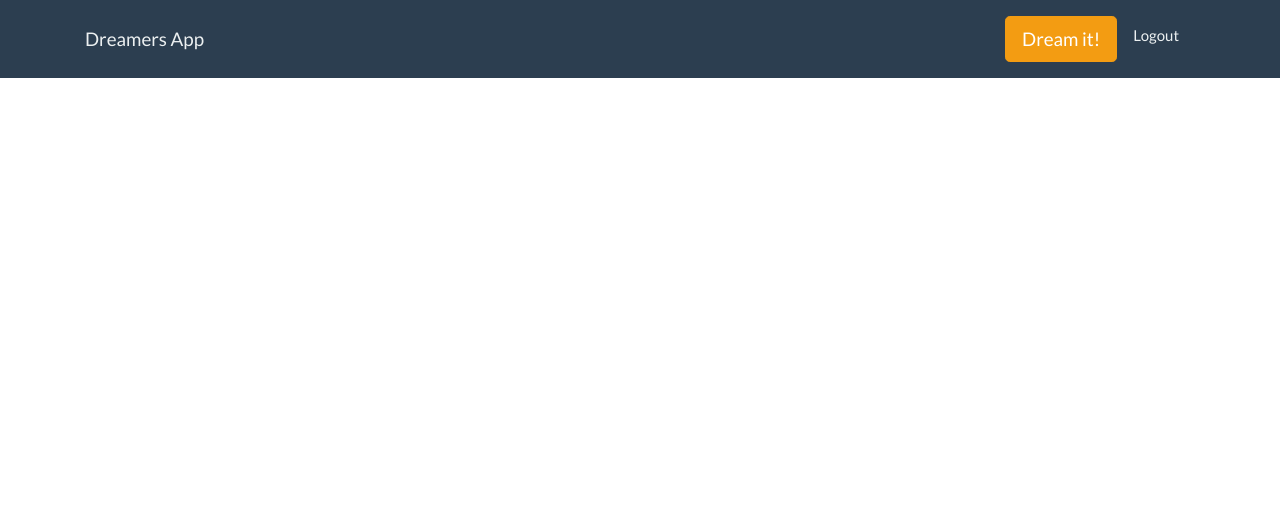
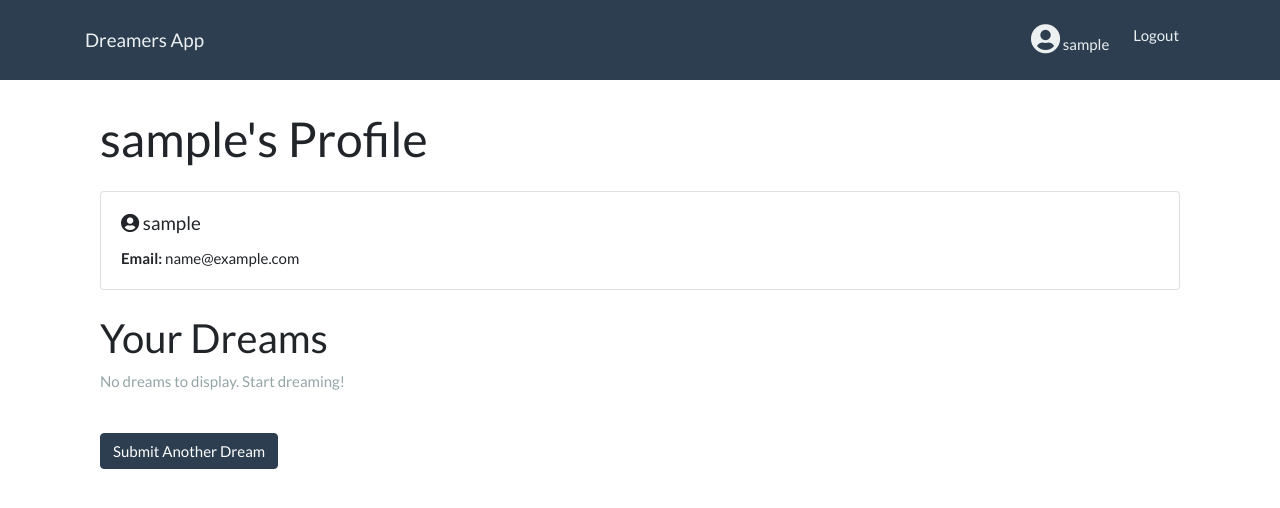
Before and after one commit to sokol-marina/Dreamers_app, a Flask app: page /users/1 in a window 1280 px wide. Shown: the top 508 px of the page. Run offline with Flask 2, Linux system fonts and the light colour scheme; the visitor is signed in with stand-in values (Sample User, id 1); data comes from the database, SQL or seed files in the repository; data that the repository does not hold is empty; some libraries are stand-ins or nearby versions.

Commit message:
adding the profile page

```diff
--- a/app.py
+++ b/app.py
@@ -120,9 +120,8 @@ def register():
 def login():
     """Produce login form or handle login."""
 
-    if "id" in session:
-        return redirect("/dream")
-        # return redirect(f"/users/{session['id']}")
+    if "user_id" in session:
+        return redirect("/")
 
     form = LoginForm()
 
@@ -133,6 +132,7 @@ def login():
         user = User.authenticate(username, password)  # <User> or False
         if user:
             session['user_id'] = user.id
+            session['username'] = user.username
             return redirect(f"/users/{user.id}")
         else:
             form.username.errors = ["Invalid username/password."]
@@ -148,13 +148,19 @@ def logout_user():
     return redirect('/login')
 
 
-@app.route("/users/<int:id>")
-def show_user(id):
+@app.route("/users/<int:user_id>")
+def show_user(user_id):
     """Example page for logged-in-users."""
 
-    if "user_id" not in session or id != session['user_id']:
+    if "user_id" not in session or user_id != session['user_id']:
         raise Unauthorized()
 
-    user = User.query.get_or_404(id)
+    user = User.query.get_or_404(user_id)
 
-    return render_template("users/user_details.html", user=user)
+    # Get page number from query string (default to 1)
+    page = request.args.get('page', 1, type=int)
+
+    # Paginate the dreams, showing 5 per page
+    dreams = Dream.query.filter_by(user_id=user.id).order_by(Dream.timestamp.desc()).paginate(page=page, per_page=5)
+
+    return render_template("users/user_details.html", user=user,  dreams=dreams)
--- a/models.py
+++ b/models.py
@@ -28,7 +28,7 @@ class User(db.Model):
     dreams = db.relationship("Dream", backref="user", cascade="all, delete-orphan")
 
     @classmethod
-    def register(cls, username, email, password):
+    def register(cls, username, password, email):
         """Register a user, hashing their password."""
         hashed = bcrypt.generate_password_hash(password).decode("utf8")
         user = cls(username=username, email=email, password=hashed)
--- a/templates/base.html
+++ b/templates/base.html
@@ -17,12 +17,13 @@
             <ul class="nav navbar-nav flex-row float-right">
                 {% if 'user_id' in session %}
                 <li class="nav-item">
-                    <a class="btn btn-lg btn-warning" href="/">Dream it!</a>
+                    <a class="nav-link text-light" href="{{ url_for('show_user', user_id=session['user_id']) }}">
+                        <i class="fas fa-user-circle fa-2x"></i> {{ session['username'] }}
+                    </a>
                 </li>
                 <li class="nav-item">
-                    <a class="nav-link pr-3 text-light ml-3" href="/logout">Logout</a>
+                    <a class="nav-link pr-3 text-light ml-4" href="/logout">Logout</a>
                 </li>
-
                 {% else %}
                 <li class="nav-item">
                     <a class="nav-link pr-3 text-light" href="/login">Login</a>
--- a/templates/users/user_details.html
+++ b/templates/users/user_details.html
@@ -1,8 +1,80 @@
 {% extends 'base.html' %}
 
 {% block title %}
-Account
+{{ user.username }}'s Profile
 {% endblock %}
 
 {% block content %}
-{%endblock%}
+<div class="container mt-4">
+    <h1 class="mb-4">{{ user.username }}'s Profile</h1>
+
+    <div class="card mb-4">
+        <div class="card-body">
+            <h5 class="card-title"><i class="fas fa-user-circle"></i> {{ user.username }}</h5>
+            <p class="card-text"><strong>Email:</strong> {{ user.email }}</p>
+        </div>
+    </div>
+
+    <h2>Your Dreams</h2>
+    {% if dreams.items %}
+    <ul class="list-group mb-4">
+        {% for dream in dreams.items %}
+        <li class="list-group-item">
+            <strong>Dream:</strong> {{ dream.dream_description }}<br>
+            <strong>Interpretation:</strong> {{ dream.interpretation }}<br>
+            <small class="text-muted">{{ dream.timestamp.strftime('%Y-%m-%d %H:%M:%S') }}</small>
+        </li>
+        {% endfor %}
+    </ul>
+
+    <!-- Pagination controls -->
+    <nav aria-label="Page navigation">
+        <ul class="pagination justify-content-center">
+            {% if dreams.has_prev %}
+            <li class="page-item">
+                <a class="page-link" href="{{ url_for('show_user', user_id=user.id, page=dreams.prev_num) }}" aria-label="Previous">
+                    <span aria-hidden="true">&laquo;</span>
+                </a>
+            </li>
+            {% else %}
+            <li class="page-item disabled">
+                <a class="page-link" aria-label="Previous">
+                    <span aria-hidden="true">&laquo;</span>
+                </a>
+            </li>
+            {% endif %}
+
+            {% for page_num in dreams.iter_pages() %}
+            {% if page_num %}
+            <li class="page-item {% if page_num == dreams.page %}active{% endif %}">
+                <a class="page-link" href="{{ url_for('show_user', user_id=user.id, page=page_num) }}">{{ page_num }}</a>
+            </li>
+            {% else %}
+            <li class="page-item disabled">
+                <a class="page-link">…</a>
+            </li>
+            {% endif %}
+            {% endfor %}
+
+            {% if dreams.has_next %}
+            <li class="page-item">
+                <a class="page-link" href="{{ url_for('show_user', user_id=user.id, page=dreams.next_num) }}" aria-label="Next">
+                    <span aria-hidden="true">&raquo;</span>
+                </a>
+            </li>
+            {% else %}
+            <li class="page-item disabled">
+                <a class="page-link" aria-label="Next">
+                    <span aria-hidden="true">&raquo;</span>
+                </a>
+            </li>
+            {% endif %}
+        </ul>
+    </nav>
+    {% else %}
+    <p class="text-muted">No dreams to display. Start dreaming!</p>
+    {% endif %}
+
+    <a href="{{ url_for('submit_dream') }}" class="btn btn-primary mt-4">Submit Another Dream</a>
+</div>
+{% endblock %}
```
